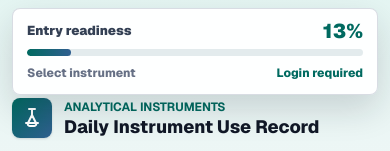
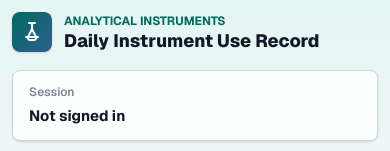
Before and after one commit to melastore/lab-logbook, a Next.js app: page / in a window 390 px wide. Shown: the top 151 px of the page. Built offline with nearby package versions, Linux system fonts and the light colour scheme; no server answers.

Commit message:
Remove mobile progress preview

```diff
--- a/src/app/globals.css
+++ b/src/app/globals.css
@@ -1464,10 +1464,6 @@ textarea {
   font-style: italic;
 }
 
-.mobile-progress-dock {
-  display: none;
-}
-
 .btn {
   border: 1px solid transparent;
   min-height: 40px;
@@ -2409,78 +2405,8 @@ textarea {
 }
 
 @media (max-width: 768px) {
-  .entry-frame {
-    padding-top: calc(98px + env(safe-area-inset-top));
-  }
-
-  .mobile-progress-dock {
-    position: fixed;
-    top: calc(8px + env(safe-area-inset-top));
-    left: 12px;
-    right: 12px;
-    z-index: 95;
-    display: grid;
-    gap: 8px;
-    padding: 12px 14px;
-    border: 1px solid rgba(208, 213, 221, 0.82);
-    border-radius: 8px;
-    background: rgba(255, 255, 255, 0.94);
-    box-shadow: 0 14px 34px rgba(16, 24, 40, 0.16);
-    backdrop-filter: blur(18px);
-  }
-
-  .mobile-progress-dock-top,
-  .mobile-progress-dock-meta {
-    display: flex;
-    align-items: center;
-    justify-content: space-between;
-    gap: 12px;
-    min-width: 0;
-  }
-
-  .mobile-progress-dock-top span {
-    color: var(--ink-2);
-    font-size: 13px;
-    font-weight: 900;
-  }
-
-  .mobile-progress-dock-top strong {
-    color: var(--primary);
-    font-size: 20px;
-    font-weight: 950;
-    line-height: 1;
-  }
-
-  .mobile-progress-dock-track {
-    height: 7px;
-    overflow: hidden;
-    border-radius: var(--radius-full);
-    background: var(--surface-variant);
-  }
-
-  .mobile-progress-dock-track span {
-    display: block;
-    height: 100%;
-    border-radius: inherit;
-    background: linear-gradient(90deg, var(--primary), var(--tertiary));
-    transition: width 0.24s ease;
-  }
-
-  .mobile-progress-dock-meta span {
-    min-width: 0;
-    color: var(--muted);
-    font-size: 12px;
-    font-weight: 750;
-    overflow: hidden;
-    text-overflow: ellipsis;
-    white-space: nowrap;
-  }
-
-  .mobile-progress-dock-meta span:last-child {
-    color: var(--primary);
-  }
-
-  .side-panel .side-card:first-child {
+  .side-panel .side-card:first-child,
+  .side-panel .side-card:nth-child(2) {
     display: none;
   }
 
--- a/src/app/page.tsx
+++ b/src/app/page.tsx
@@ -204,20 +204,6 @@ export default function AnalystEntryPage() {
           )}
         </div>
       </header>
-
-      <div className="mobile-progress-dock" aria-live="polite">
-        <div className="mobile-progress-dock-top">
-          <span>Entry readiness</span>
-          <strong>{completion}%</strong>
-        </div>
-        <div className="mobile-progress-dock-track" aria-hidden="true">
-          <span style={{ width: `${completion}%` }} />
-        </div>
-        <div className="mobile-progress-dock-meta">
-          <span>{selectedTemplate ? selectedTemplate.instrumentName : "Select instrument"}</span>
-          <span>{canSubmit ? "Ready to submit" : user ? "Complete required fields" : "Login required"}</span>
-        </div>
-      </div>
 
       {/* ── Status strip ── */}
       <div className="lab-status-strip">
```
